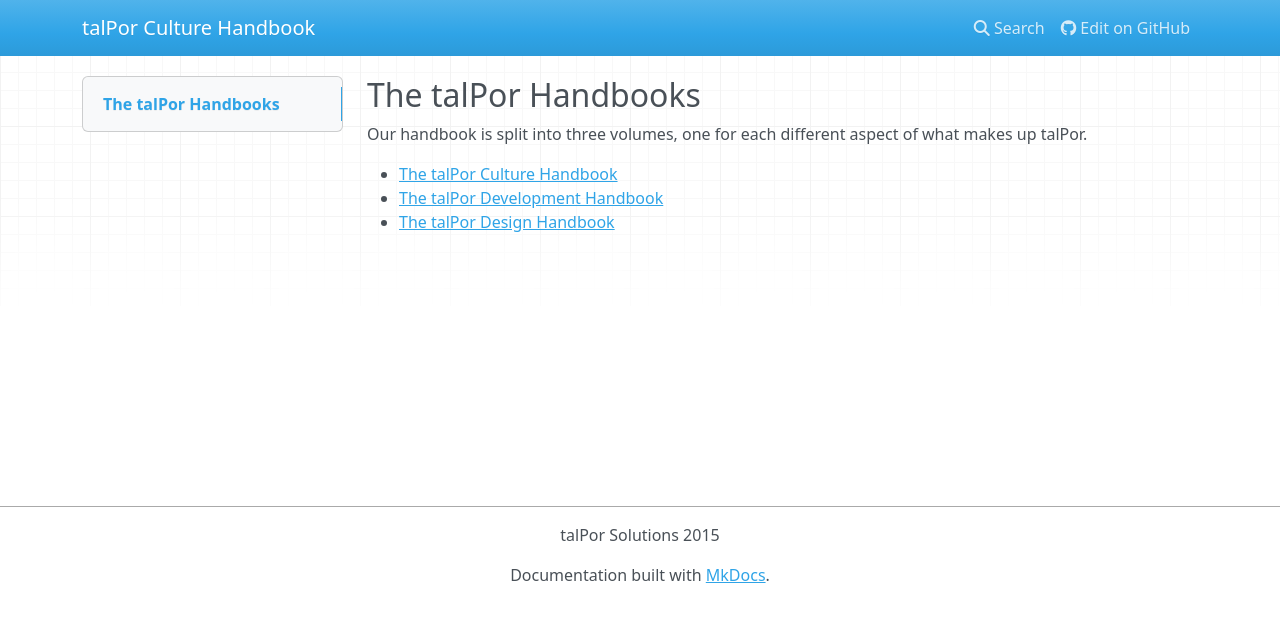
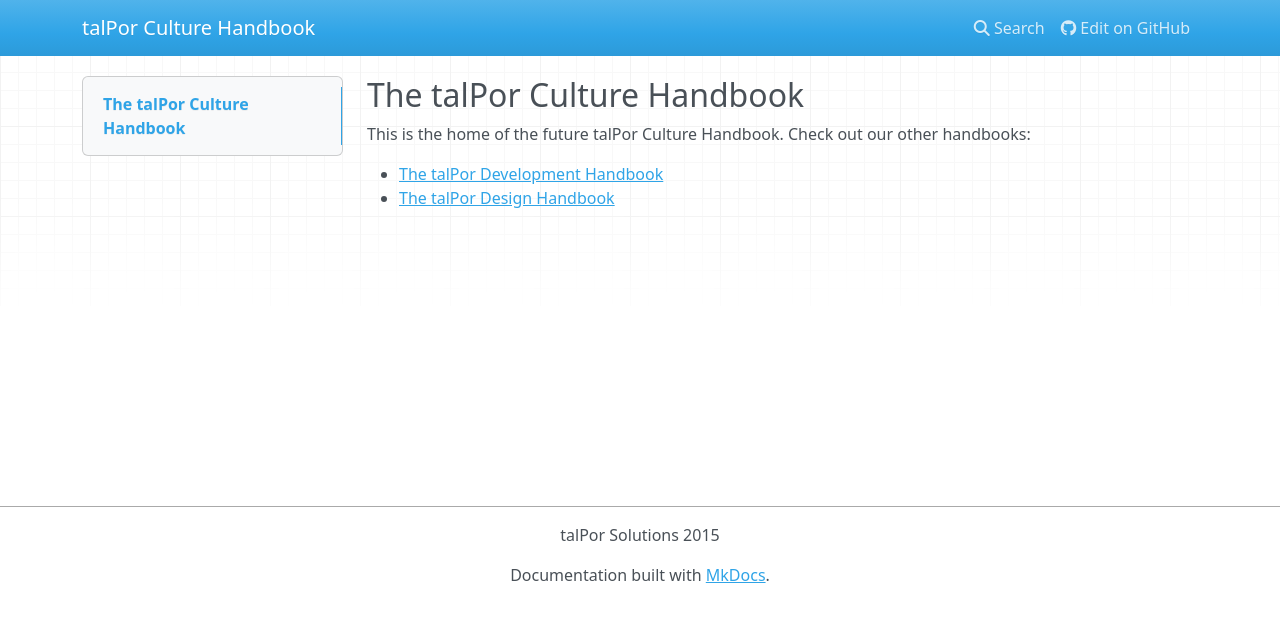
Before and after one commit to kpantic/talpor-culture-handbook, an MkDocs documentation site: the page built from docs/index.md, in a window 1280 px wide. Shown: the top 622 px of the page. Built offline with MkDocs 1.6.1, drawn with Linux system fonts in a browser that asks for light colours; nearby versions of some CDN libraries.

Commit message:
Updates the index.md to make sense as the index of the culture handbook

```diff
--- a/docs/index.md
+++ b/docs/index.md
@@ -1,7 +1,6 @@
-## The talPor Handbooks
+## The talPor Culture Handbook
 
-Our handbook is split into three volumes, one for each different aspect of what makes up talPor.
+This is the home of the future talPor Culture Handbook. Check out our other handbooks:
 
-- [The talPor Culture Handbook](http://talpor.github.io/talpor-culture-handbook/)
 - [The talPor Development Handbook](http://talpor.github.io/talpor-dev-handbook/)
 - [The talPor Design Handbook](http://talpor.github.io/talpor-design-handbook/)
```
